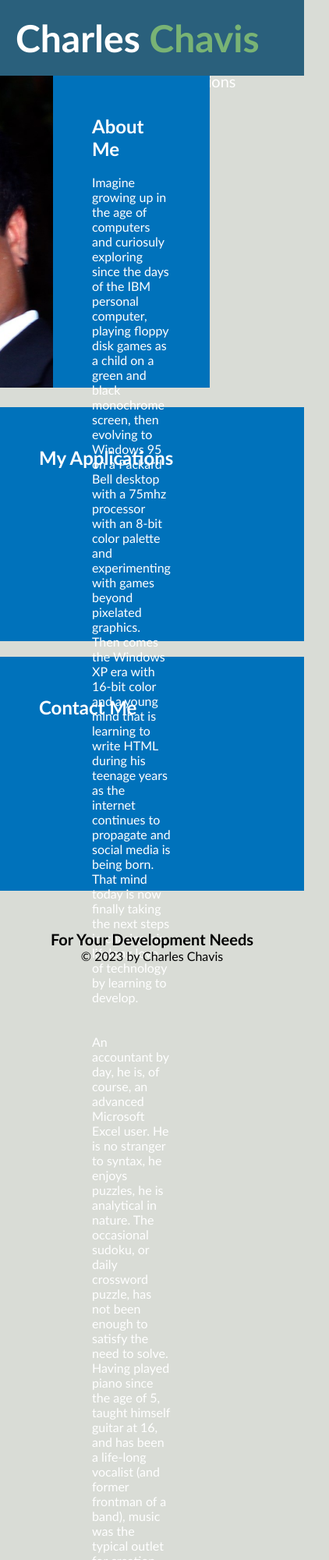
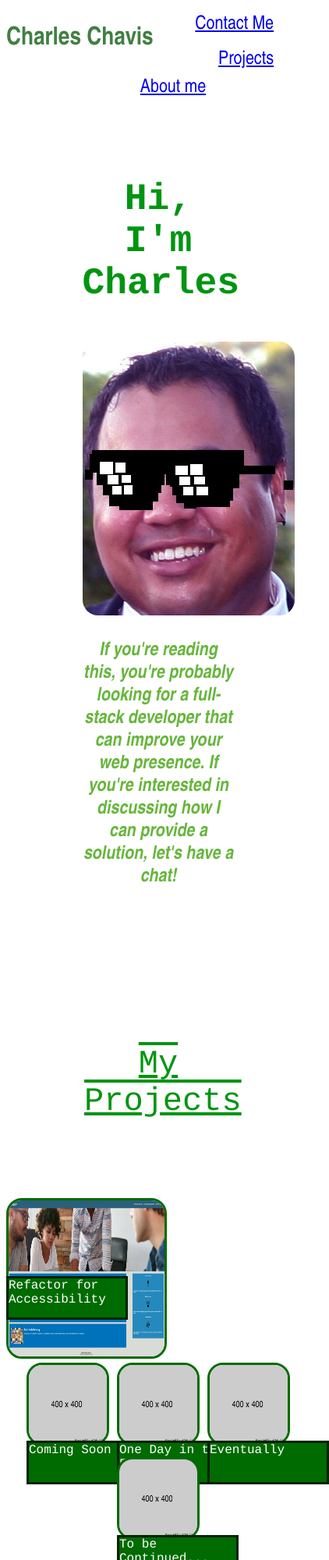
Before and after one commit to chavisca/CC-WebApp-Portfolio, a plain HTML site: page index.html in a window 390 px wide. Shown: the top 2000 px of the page at 78% size, 422 px wide, since content can reach past the window. Drawn offline with Linux system fonts and the light colour scheme.

Commit message:
Final iteration

```diff
--- a/assets/css/style.css
+++ b/assets/css/style.css
@@ -1,107 +1,308 @@
-* {
-    box-sizing: border-box;
-    padding: 0;
-    margin: 0;
-}
-
 body {
-    background-color: #d9dcd6;
+    background-color: #ffffff;
+    color: rgb(0, 149, 17);
+    margin-top: 8rem;
+    padding-top: 0;
+    font-family:  Courier, Arial, sans-serif;
+    width: 99%;
 }
 
 header {
-    padding: 20px;
-    font-family: 'Trebuchet MS', 'Lucida Sans Unicode', 'Lucida Grande', 'Lucida Sans', Arial, sans-serif;
-    background-color: #2a607c;
-    color: #ffffff;
+    text-align: center;
+    padding-top: 10px;
+    padding-bottom: 10px;
 }
 
-header h1 {
-    display: inline-block;
-    font-size: 48px;
+/* Navbar styling */
+.nav {
+    background: #ffffff;
+    position: fixed;
+    top: 0;
+    width: 99%;
+    font-family: 'Arial Narrow', Arial, serif;
 }
 
-header h1 .titlename {
-    color: #79b375;
+.nav h1 {
+    display: inline-block;
+    color: rgb(65, 127, 67);
+    float: left;
 }
 
-header nav {
-    padding-top: 15px;
-    margin-right: 20px;
+.nav a {
+    display: inline-block;
+    padding: 8px;
+    color: solid white;
+    font-size: 24px;
     float: right;
-    font-family: 'Gill Sans', 'Gill Sans MT', Calibri, 'Trebuchet MS', sans-serif;
-    font-size: 20px;
 }
 
-/* Add pseudocode for enhanced links */
-
-header nav ul {
-    list-style-type: none;
+.nav a:hover {
+    background: rgb(9, 159, 22);
+    color: rgb(198, 198, 221);
 }
 
-header nav ul li {
-    display: inline-block;
-    margin-left: 25px;
+/* About Me styling */
+.aboutwrap {
+    margin: auto;
+    width: 50%;
 }
 
-a {
-    color: #ffffff;
-    text-decoration: none;
+h3 {
+    font-size: 48px;
+    color: solid rgb(0, 107, 0);
+    text-align: center;
+    padding-top: 100px;
 }
 
-p {
-    font-size: 16px;
+.headshot img{
+    display: block;
+    margin-left: auto;
+    margin-right: auto;
+    border-radius: 20px;
 }
 
-.aboutme {
+.aboutme2 {
+    font-size: 24px;
+    color: rgb(103, 182, 60);
+    font-family: 'Arial Narrow', 'Arial', serif;
+    text-align: center;
+    font-style: italic;
+}
+
+/* Project Styling */
+.myproj {
+    text-align: center;
+    margin: 100px;
+    font-size: 42px;
+    text-decoration: underline overline;
+    padding-top: 100px;
+}
+
+.main {
     display: flex;
-    align-items: center;
+    flex-wrap: wrap;
+    flex-direction: row;
+    border-radius: 20px;
+    margin-left: auto;
+    margin-right: auto;
+    width: 100%;
     justify-content: center;
 }
 
-.headshot {
-    height: 400px;
-    width: 400px;
-    margin-bottom: 25px;
-    flex-basis: 40%;
+.bigcontain {
+    position: relative;
 }
 
-.aboutmetext {
-    margin-bottom: 25px;
-    padding: 50px;
-    height: 400px;
-    font-family: 'Gill Sans', 'Gill Sans MT', Calibri, 'Trebuchet MS', sans-serif;
-    background-color: #0072bb;
-    color: #ffffff;
+.main img {
+    width: 800px;
+    height: 800px;
+    border-radius: 20px;
+    border: 3px solid rgb(0, 107, 0);
 }
 
-.myapps {
-    margin-bottom: 20px;
-    padding: 50px;
-    height: 300px;
-    font-family: 'Gill Sans', 'Gill Sans MT', Calibri, 'Trebuchet MS', sans-serif;
-    background-color: #0072bb;
-    color: #ffffff;
+.bigtitle {
+    position: absolute;
+    top: 100px;
+    left: 0px;
+    border: 3px solid rgb(3, 33, 3);
+    background-color:rgb(0, 107, 0);
+    color: white;
+    height: 50px;
+    width: 150px;
 }
 
-.contactme {
-    margin-bottom: 20px;
-    padding: 50px;
-    height: 300px;
-    font-family: 'Gill Sans', 'Gill Sans MT', Calibri, 'Trebuchet MS', sans-serif;
-    background-color: #0072bb;
-    color: #ffffff;
+.others {
+    display: flex;
+    flex-wrap: wrap;
+    flex-direction: row;
+    margin-left: auto;
+    margin-right: auto;
+    justify-content: center;
+    gap: 10px;
+    width: 100%;
+    position: relative;
+}
+
+.others img {
+    width: 400px;
+    height: 400px;
+    border-radius: 20px;
+    border: 3px solid rgb(0, 107, 0);
+}
+
+.o1 {
+    position: relative;
+}
+
+.o2 {
+    position: relative;
+}
+
+.o3 {
+    position: relative;
+}
+
+.o4 {
+    position: relative;
 }
 
 
+.littletitle {
+    position: absolute;
+    top: 100px;
+    left: 0px;
+    border: 3px solid rgb(3, 33, 3);
+    background-color:rgb(0, 107, 0);
+    color: white;
+    height: 50px;
+    width: 150px;
+}
+
+/* Contact Me styling */
+h5 {
+    text-align: center;
+    margin: 100px;
+    font-size: 42px;
+    text-decoration: underline overline;
+}
+
+/* Rows will continue to generate as more contact methods are added */
+.contact {
+    margin: 100px;
+    font-size: 36px;
+    display: grid;
+    grid-template-columns: repeat (3, 1fr);
+    grid-auto-rows: minmax (150px, auto);
+    gap: 15px;
+    font-family: 'Arial Narrow', Arial, serif;
+}
+
+.item1 {
+    grid-column: 1;
+    grid-row: 1;
+    justify-self: right;
+}
+
+.item2 {
+    grid-column: 2;
+    grid-row: 1;
+    justify-self: center;
+}
+
+.item3 {
+    grid-column: 3;
+    grid-row: 1;
+    justify-self: left;
+}
+
+.icon {
+    height: 36px;
+    width: 36px;
+}
+
+.icon2 {
+    height: 36px;
+    width: 150px;
+}
+
+/* Viewport media scaling */
+@media all and (max-width: 480px) {
+    body {
+        width: 50%;
+    }
+
+    .main {
+        display: flex;
+        flex-direction: column;
+    }
+
+    .nav {
+        background: #ffffff;
+        position: fixed;
+        top: 0;
+        width: 50%;
+        font-family: 'Arial Narrow', Arial, serif;
+    }
+
+    .main img {
+        width: 200px;
+        height: 200px;
+        border-radius: 20px;
+        border: 3px solid rgb(0, 107, 0);
+    }
+
+    .others img {
+        width: 100px;
+        height: 100px;
+        border-radius: 20px;
+        border: 3px solid rgb(0, 107, 0);
+    }
+
+    .contact {
+        margin: 100px;
+        font-size: 36px;
+        display: grid;
+        grid-template-columns: repeat(auto-fit, minmax(100px, 1fr));
+        grid-auto-rows: minmax (150px, auto);
+        gap: 15px;
+        font-family: 'Arial Narrow', Arial, serif;
+    }
+
+    .icon2 {
+    height: 36px;
+    width: 100px;
+    }
+}
+
 footer {
-    padding: 30px;
-    clear: both;
-    font-family: 'Trebuchet MS', 'Lucida Sans Unicode', 'Lucida Grande', 'Lucida Sans', Arial, sans-serif;
     text-align: center;
 }
 
-footer h4 {
-    font-size: 20px;
+@media all and (max-width: 768px) {
+    body {
+        width: 100%;
+    }
+
+    .main {
+        display: flex;
+        flex-direction: column;
+    }
+
+    .nav {
+        background: #ffffff;
+        position: fixed;
+        top: 0;
+        width: 90%;
+        font-family: 'Arial Narrow', Arial, serif;
+    }
+
+    .main img {
+        width: 200px;
+        height: 200px;
+        border-radius: 20px;
+        border: 3px solid rgb(0, 107, 0);
+    }
+
+    .others img {
+        width: 100px;
+        height: 100px;
+        border-radius: 20px;
+        border: 3px solid rgb(0, 107, 0);
+    }
+
+    .contact {
+        margin: 100px;
+        font-size: 36px;
+        display: grid;
+        grid-template-columns: repeat(auto-fit, minmax(100px, 1fr));
+        grid-auto-rows: minmax (150px, auto);
+        gap: 15px;
+        font-family: 'Arial Narrow', Arial, serif;
+    }
+
+    .icon2 {
+    height: 36px;
+    width: 100px;
+    }
+
 }
-
-/* Add viewport tags for scaling */
--- a/index.html
+++ b/index.html
@@ -3,69 +3,63 @@
 
 <head>
     <meta charset="UTF-8" />
-    <link rel="stylesheet" href="./assets/css/style.css">
+    <meta name="viewport" content="width=device-width, initial-scale=1">
+    <link rel="stylesheet" type="text/css" href="./assets/css/style.css">
     <title>Charles Chavis: Professional Developer</title>
-    <!-- Add viewport tags to trigger scaling -->
 </head>
 
 <body>
-
-    <header>
-        <h1>Charles <span class="titlename">Chavis</span></h1>
-        <nav>
-            <ul>
-                <li>
-                    <a href="#aboutme">About me</a>
-                </li>
-                <li>
-                    <a href="#myapps">My Applications</a>
-                </li>
-                <li>
-                    <a href="#contactme">Contact Me</a>
-                </li>
-            </ul>
-        </nav>
+<!-- Navbar Links -->
+    <header class="nav">
+        <h1>Charles Chavis</h1>
+                <a href="#contactme">Contact Me</a>
+                <a href="#projects">Projects</a>
+                <a href="#aboutme">About me</a>
     </header>
 
+<!-- About Me section     -->
+    <div class="aboutwrap">
+        <div class="aboutmetext" id="aboutme">
+            <h3>Hi, I'm Charles</h3>
+        </div>
+        <div class="headshot">
+            <img src="./assets/images/headshot2.jpg" alt="picture-of-Charles-Chavis"/>
+        </div>
+        <div class="aboutme2">
+            <h4>If you're reading this, you're probably looking for a full-stack developer that can improve your web presence.
+            If you're interested in discussing how I can provide a solution, let's have a chat!</h4>
+        </div>
+    </div>
 
+<!-- My Projects Section -->
+        <div class="myproj" id="projects">My Projects</div>
+            <div class="main">
+                <div class="bigcontain"><a href="https://chavisca.github.io/Refactor-for-Accessibility/"><img class="bigwork" src="./assets/images/refactor.jpg" alt="image-of-refactor-project" /></a>
+                <div class="bigtitle">Refactor for Accessibility</div></div>
+            </div>
+            <div class="others">
+                <div class="o1"><a href="http://www.google.com"><img class="phldr" src="./assets/images/400xplaceholder.png" alt="400x400-placeholder-image" /></a>
+                <div class="littletitle">Coming Soon</div></div>
+                <div class="o2"><a href="http://www.yahoo.com"><img class="phldr" src="./assets/images/400xplaceholder.png" alt="400x400-placeholder-image" /></a>
+                <div class="littletitle">One Day in the Future</div></div>
+                <div class="o3"><a href="http://www.bing.com"><img class="phldr" src="./assets/images/400xplaceholder.png" alt="400x400-placeholder-image" /></a>
+                <div class="littletitle">Eventually</div></div>
+                <div class="o4"><a href="http://www.askjeeves.com"><img class="phldr" src="./assets/images/400xplaceholder.png" alt="400x400-placeholder-image" /></a>
+                <div class="littletitle">To be Continued...</div></div>
+            </div>
+        </div>
+<!-- Contact Me Section -->
 
-    <section class="aboutme" id="aboutme">
-        <img class="headshot" src="./assets/images/headshot.jpg" alt="picture-of-Charles-Chavis"/>
-        <article class="aboutmetext">
-            <h2>About Me</h2><br>
-            <p>
-                Imagine growing up in the age of computers and curiosuly exploring since the days of the IBM personal computer, playing floppy disk games as a child on a green and black monochrome screen,
-                then evolving to Windows 95 on a Packard Bell desktop with a 75mhz processor with an 8-bit color palette and experimenting with games beyond pixelated graphics.  Then comes the Windows XP era
-                with 16-bit color and a young mind that is learning to write HTML during his teenage years as the internet continues to propagate and social media is being born.  That mind today is now finally taking
-                the next steps in chasing his lifelong love of technology by learning to develop.
-            </p><br><br>
-            <p>
-                An accountant by day, he is, of course, an advanced Microsoft Excel user.  He is no stranger to syntax, he enjoys puzzles, he is analytical in nature.  The occasional sudoku, or daily crossword puzzle,
-                has not been enough to satisfy the need to solve.  Having played piano since the age of 5, taught himself guitar at 16, and has been a life-long vocalist (and former frontman of a band), music was
-                the typical outlet for creation.  So what environment is ideal for an analytical, creative individual with a love for technology?  You can find the results below.
-            </p>
-        <article>
-    </section>
+        <h5>Contact Me:</h5>
+        <div class="contact" id="contactme">
+                <div class="item1"><img class="icon" src="./assets/images/phone.png" />(919) 218-7908</div>
+                <div class="item2"><a href="mailto: chavisca@gmail.com"><img class ="icon" src="./assets/images/gmaillogo.png" />Email me!</a></div>
+                <div class="item3"><a href="https://github.com/chavisca"><img class ="icon" src="./assets/images/github-mark.png" /><img class ="icon2" src="./assets/images/github-logo.png" /></a></div>
 
-    <section class="myapps" id="myapps">
-        <h2>My Applications</h2>
-        <p>
-            <!-- Add Refactor for Accessibility image that links to deployed application site (should be larger than other images) -->
-        </p>
-</section>
+        </div>
 
-<section class="contactme" id="contactme">
-    <h2>Contact Me</h2>
-    <p>
-        <!-- Add number, email, github, any other relevant links -->
-    </p>
-</section>
-
-    <footer class="footer">
-        <h4>For Your Development Needs</h4>
-        <p>
-            &copy; 2023 by Charles Chavis
-        </p>
+    <footer>
+        <p>&copy; 2023</p>
     </footer>
 
 </body>
```
Also changed, not shown: assets/images/400xplaceholder.png (added), assets/images/GitHub-Logo.png (added), assets/images/GitHub-Mark.png (added), assets/images/gmaillogo.png (added), assets/images/headshot2.jpg (added), assets/images/phone.png (added), assets/images/portfoliocover.jpg (added), assets/images/refactor.jpg (added), 1 other file.
